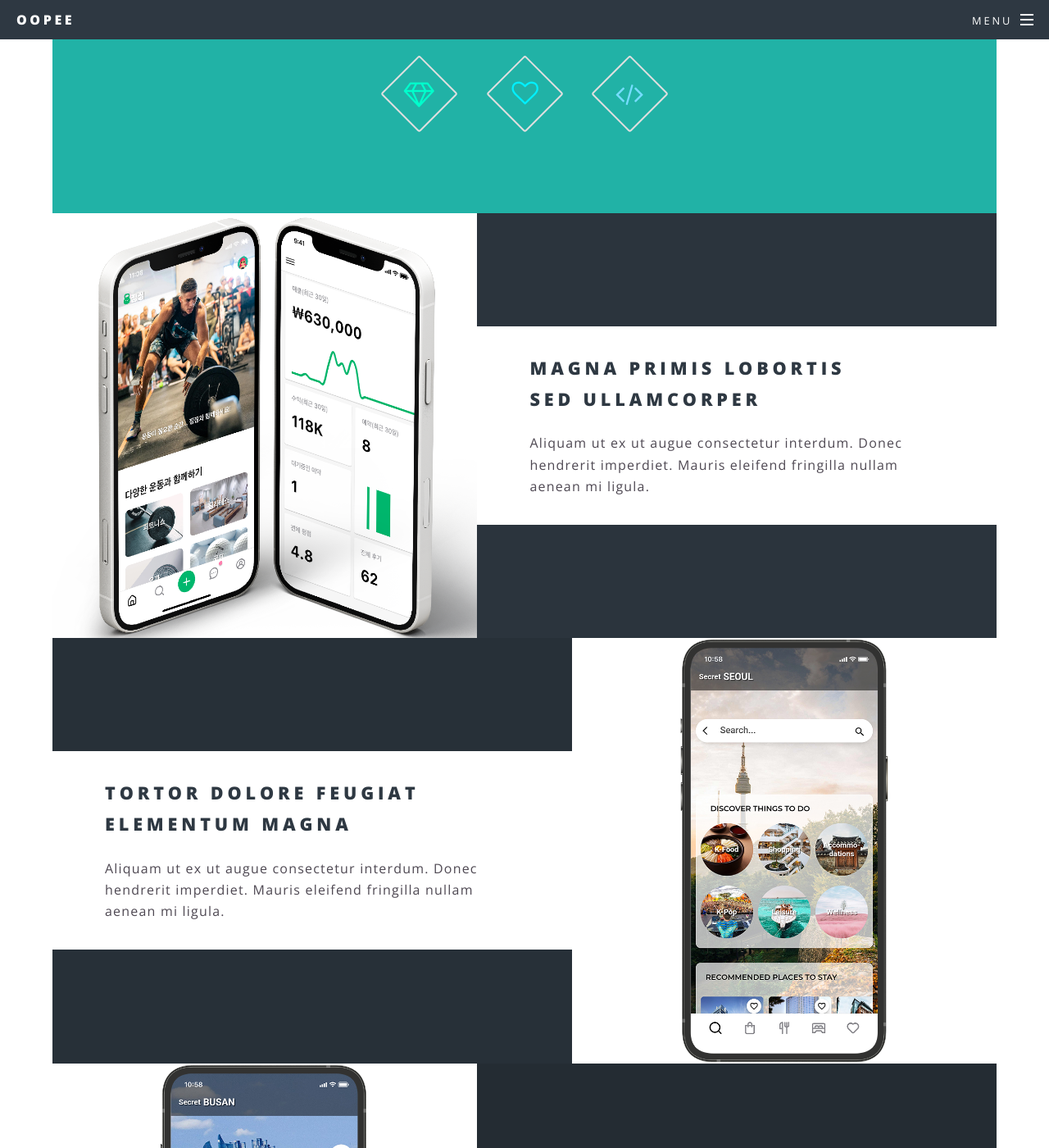
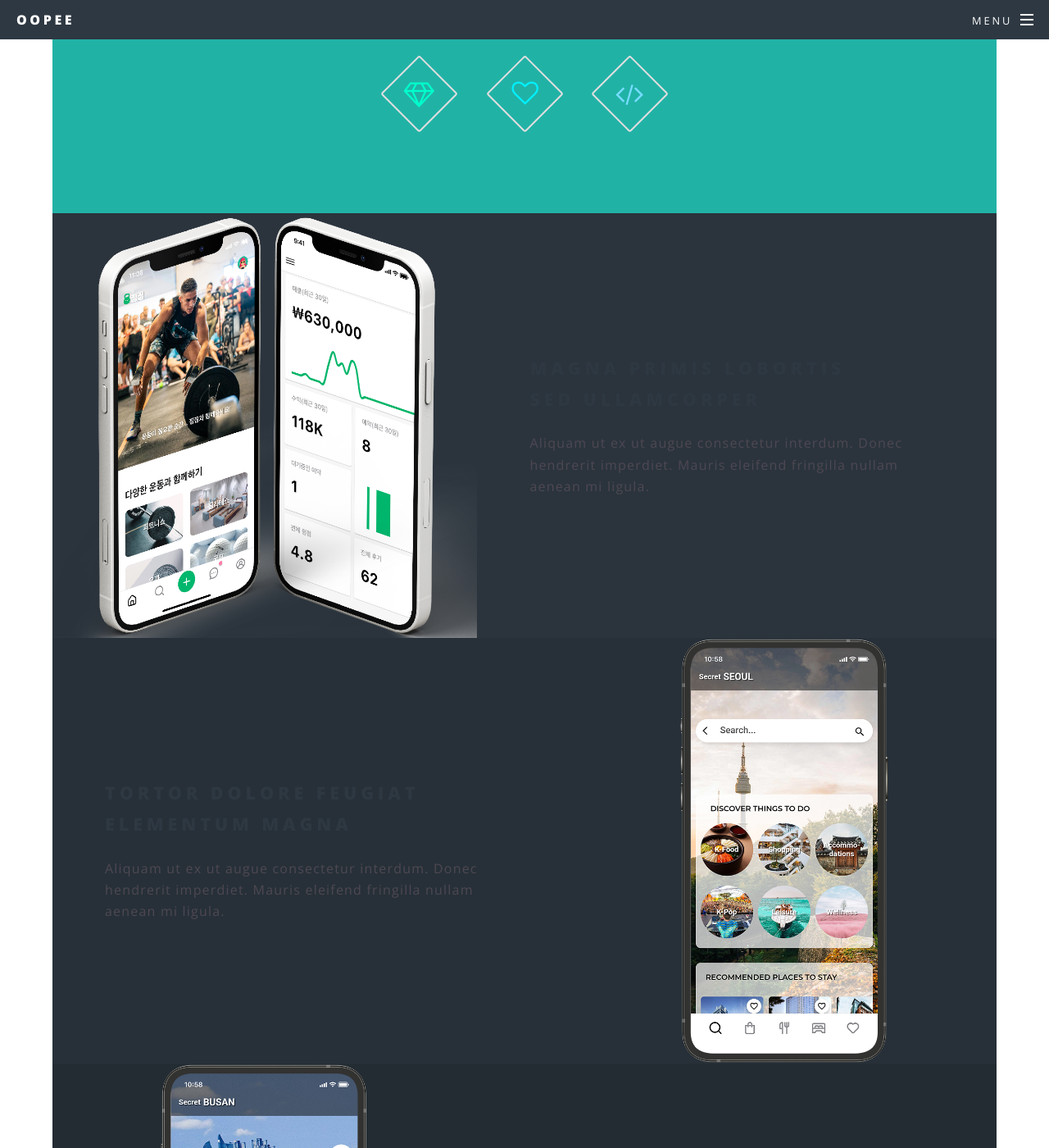
Before and after one commit to inansung/www.oopee.com, a Jekyll site: the page built from services.html, in a window 1280 px wide and 1400 px high, scrolled down 751 px. Shown: the whole window at 82% size. Built offline with Jekyll 4.4.1, drawn with Linux system fonts in a browser that asks for light colours.

Commit message:
2023.10.05+18

```diff
--- a/css/main.scss
+++ b/css/main.scss
@@ -1038,7 +1038,6 @@ $baseurl: '{{ site.baseurl }}/images';
 			@include vendor('order', '1');
 			border-radius: 0;
 			width: 40%;
-			background-color: rgba(255,255,255,1);
 
 			img {
 				border-radius: 0;
@@ -1051,7 +1050,6 @@ $baseurl: '{{ site.baseurl }}/images';
 			@include vendor('order', '2');
 			max-width: 48em;
 			width: 60%;
-			background-color: rgba(255,255,255,1);
 		}
 
 		&:nth-child(2n) {
```
